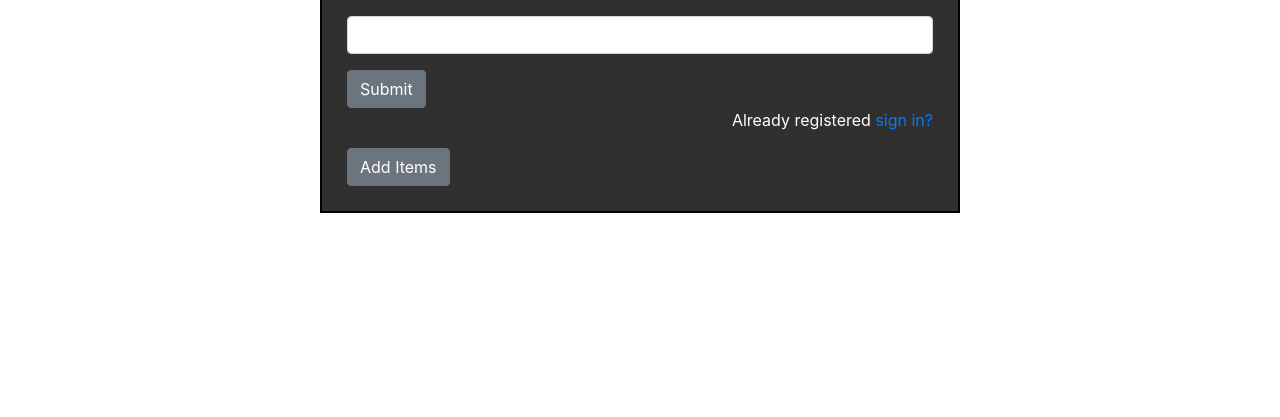
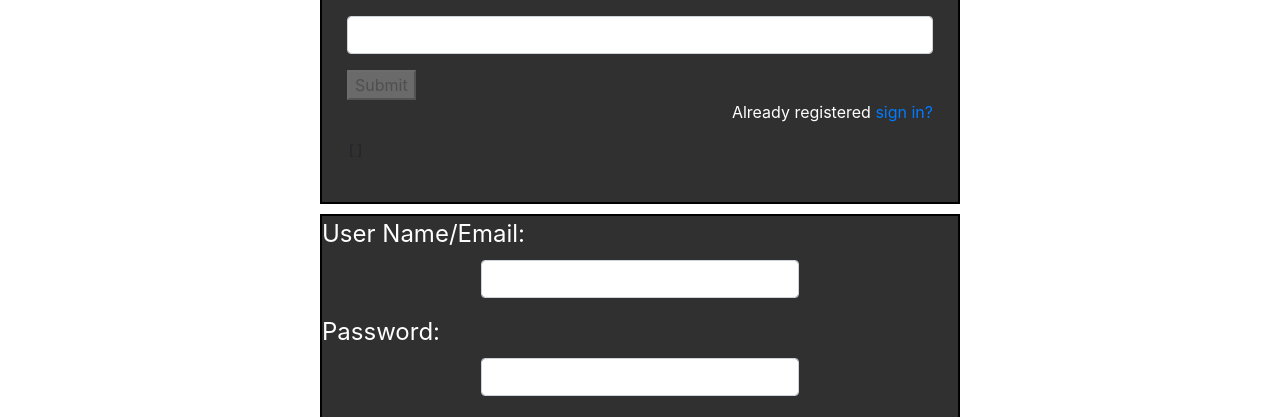
Before and after one commit to andrecolon/front-end, a React (Create React App) app in the folder client/a-marketplace/: page /SignUp in a window 1280 px wide. Shown: the part 535-952 px from the top of the page. Before the commit the page ends 800 px from the top, so only its background shows below. Built offline with nearby package versions, Linux system fonts and the light colour scheme.

Commit message:
added utilities - axiosWithAuth, PrivateRout, and dependencies

```diff
--- a/client/a-marketplace/src/App.js
+++ b/client/a-marketplace/src/App.js
@@ -1,6 +1,7 @@
 import React from 'react';
 import { Navbar, NavbarBrand, NavItem, NavLink, NavbarText, Nav, Button} from 'reactstrap'
-import { Route, Link } from 'react-router-dom'
+import { BrowserRouter as Router, Route, Link, Switch } from "react-router-dom";
+import PrivateRoute from './components/utils/PrivateRoute'
 import Login from './components/Login' ;
 import SignUp from './components/SignUp';
 import AddItems from './components/AddItems';
@@ -8,7 +9,8 @@ import ListPage from './components/ListPage';
 
 const App = () => {
   return (
-    <>
+    <Router>
+      <div className="App">
         <Navbar>
             <NavbarBrand><Link to='/'>AFRICAN MARKET PLACE</Link></NavbarBrand>
             <Nav>
@@ -20,24 +22,18 @@ const App = () => {
     <Route exact path = '/'>
     </Route>
 
-     <Route exact path = '/'>
-      <Login />
-     </Route>
-
       <Route exact path ='/SignUp'>
         <SignUp/>
       </Route>
 
-      <Route path = '/AddItems'>
-       <AddItems/>
-       </Route>
-
       {/* the ListPage component will have a Header component within ListPage.js */}
-      <Route exact path = '/ListPage'>
-      <ListPage />
-      </Route>
-
-    </>
+      <Switch>
+        <PrivateRoute exact path="/listpage" component={ListPage} />
+        <Route exact path="/" render={(props) => <Login {...props} />} />
+        <Route component={Login} />
+      </Switch>
+    </div>
+    </Router >
   );
 }
 
--- a/client/a-marketplace/src/components/Login.js
+++ b/client/a-marketplace/src/components/Login.js
@@ -1,42 +1,64 @@
-import React,  { useState }from 'react';
+import React, { useState}from 'react';
 import {Link, Route} from 'react-router-dom';
 import {Button, Form, Card, CardImg, FormGroup, Input, Label } from 'reactstrap';
 import *as yup from 'yup';
-import axios from 'axios';
+import axiosWithAuth from '../components/utils/axiosWithAuth';
+import { useHistory, useParams} from 'react-router-dom'
+
+
 
 const Login = () => {
     const [loginData, setloginData] = useState ({
         name: "",
         password: ""
     })
+    //const { id } = useParams(); fro selecting specific list items
+    const { push } = useHistory();
+
     const schema = yup.object().shape({
         name: yup.string().required().min(2),
         password: yup.string().required().min(1)
     })
     const login = () => {
         schema.validate(loginData).then( () => {
-            axios.post('https://amp-node-api.herokuapp.com/api/auth/login', loginData).then((res) => {
-                console.log(res.data, "This is the posted data")
-            })
+            axiosWithAuth()
+                .post('/api/auth/login', loginData)
+                .then(res => {
+                    localStorage.setItem("token", res.data.payload);
+                    console.log(res)
+                    push("/ListPage")
+                })
+                .catch(err => console.log(err.message))
         })
     }
     const handleChange = (e) => {
-        setloginData({...loginData, [e.target.name]: e. target.value})
+        setloginData({...loginData, [e.target.name]: e.target.value})
     }
     return(
         <>
-            <Form  style={{width: '50%', margin:'0 auto', border:'2px solid black', marginTop: '10px', backgroundColor:'#303030', color:'white'}}>
+            <Form onSubmit={login} style={{width: '50%', margin:'0 auto', border:'2px solid black', marginTop: '10px', backgroundColor:'#303030', color:'white'}}>
                 <FormGroup>
                     <legend>User Name/Email:</legend>
-                    <Input type='username' name='name' style={{width:'50%', margin:'0 auto'}}></Input>
+                    <Input
+                    type='username'
+                    name='name'
+                    style={{ width: '50%', margin: '0 auto' }}
+                    onChange={handleChange}
+                    ></Input>
                 </FormGroup>
                 <FormGroup>
                     <legend>Password:</legend>
-                    <Input type='password' name='password' style={{width:'50%', margin:'0 auto'}}></Input>
+                    <Input
+                    type='password'
+                    name='password'
+                    style={{width:'50%', margin:'0 auto'}}
+                    onChange={handleChange}
+                    ></Input>
                 </FormGroup>
 
                 <Link to = '/SignUp'>
-            <Button style={{margin:'10px', backgroundColor:'#fff', color:'#303030'}}> SignUp </Button>
+            <Button
+            tyle={{margin:'10px', backgroundColor:'#fff', color:'#303030'}}> SignUp </Button>
             </Link>
             <Link to='/ListPage'><Button style={{margin:'10px', backgroundColor:'#e74c3d'}}> Login</Button></Link>
             </Form>
--- a/client/a-marketplace/src/components/SignUp.js
+++ b/client/a-marketplace/src/components/SignUp.js
@@ -1,42 +1,87 @@
 
-import React, { useState } from 'react'
+import React, { useState, useEffect } from 'react'
 import { Jumbotron, Card, CardImg, Form, FormGroup, Input, Label, Button, Dropdown, DropdownMenu } from 'reactstrap'
 import { Route, Link } from 'react-router-dom'
-import axios from 'axios'
+import axiosWithAuth from './utils/axiosWithAuth'
 import * as yup from 'yup'
-import AddItems from './AddItems'
 
 const SignUp = () => {
-    // const [dropdownOpen, setdropdownOpen] = useState (false)
-    const [formData, setFormData] = useState ({
+    const [post, setPost] = useState([]);
+
+    // managing state for our form inputs
+    const [formState, setFormState] = useState({
         name: "",
         email: "",
-        value:"",
         password: ""
-    })
 
-    const schema = yup.object().shape({
-        name: yup.string().required().min(2),
-        email: yup.string().required().min(1),
-        value: yup.string().required(),
-        password: yup.string().required(),
+    });
 
+    const [isButtonDisabled, setIsButtonDisabled] = useState(true);
 
-    })
+    const [errors, setErrors] = useState({
+        name: "",
+        email: "",
+        password: ""
 
-    const submit = () => {
-        schema.validate(formData).then( () => {
-            axios.post('https://amp-node-api.herokuapp.com/api/auth/register', formData).then((res) => {
-                console.log(res.data, 'This data')
+    });
+
+    const formSchema = yup.object().shape({
+        name: yup
+            .string()
+            .min(5)
+            .required(`Name is a required field `),
+        email: yup
+            .string()
+            .required("Please enter a valid email address")
+            .email("Please enter a valid email address"),
+        password: yup.string()
+    });
+
+    const validateChange = e => {
+        yup
+            .reach(formSchema, e.target.name)
+            .validate(e.target.value)
+            .then(valid => {
+                setErrors({ ...errors, [e.target.name]: "" });
             })
-        })
-    }
+            .catch(err => setErrors({ ...errors, [e.target.name]: err.errors[0] }));
+    };
 
-    const handleChange = (e) => {
-        setFormData({...formData, [e.target.name]: e.target.value})
-    }
+    useEffect(() => {
+        formSchema.isValid(formState).then(valid => {
+            console.log("valid?", valid);
+            setIsButtonDisabled(!valid);
+        });
+    }, [formState]);
 
-    // const toggle = () => setdropdownOpen ((prevState ) => !prevState)
+    // onSubmit function
+    const formSubmit = e => {
+        e.preventDefault();
+        axiosWithAuth()
+            .post("/api/auth/register", formState)
+            .then(response => {
+                setPost(response.data);
+                setFormState({
+                    name: "",
+                    email: "",
+                    password: "",
+                });
+            })
+            .catch(err => console.log(err.response));
+    };
+
+    // onChange function
+    const handleChange = e => {
+        console.log("input changed!", e.target.value);
+        e.persist();
+        const newFormData = {
+            ...formState,
+            [e.target.name]:
+                e.target.type === "checkbox" ? e.target.checked : e.target.value
+        };
+        validateChange(e);
+        setFormState(newFormData);
+    };
 
     return (
         <>
@@ -46,36 +91,54 @@ const SignUp = () => {
             </h2>
             <CardImg/>
         </Card>
-        <Form  onSubmit = {(e) => {
-            e.preventDefault()
-            submit()
-        }}
+        <Form onSubmit={formSubmit}
         style = {{width: '50%', margin:'0 auto', border:'2px solid black', marginTop: '10px', backgroundColor:'#303030', color:'white', padding: '25px'}}>
             <FormGroup>
                 <legend>Full Name</legend>
-                <Input type = 'name' name= 'name' value = {formData.name} onChange = {handleChange}/>
+                <Input
+                type = 'name'
+                name= 'name'
+                        value={formState.name}
+                onChange = {handleChange}
+                />
             </FormGroup>
             <FormGroup>
                 <legend>Email</legend>
-                <Input type = 'email' name ='email' value = {formData.email} onChange= {handleChange}/>
+                <Input
+                type = 'email'
+                name ='email'
+                        value={formState.email}
+                onChange= {handleChange}
+                />
             </FormGroup>
             <FormGroup>
                 <legend>Password</legend>
-                <Input type = 'password' name = 'password' value = {formData.password} onChange = {handleChange}/>
+                <Input
+                type = 'password'
+                name = 'password'
+                        value={formState.password}
+                onChange = {handleChange}
+                />
             </FormGroup>
             <FormGroup>
                 <legend>Confirm Password</legend>
-                <Input type = 'password' name = 'password' value = {formData.password} onChange = {handleChange}/>
+                <Input
+                type = 'password'
+                name = 'password'
+                        value={formState.password}
+                onChange = {handleChange}
+                />
             </FormGroup>
 
-            <Button>Submit</Button>
+                <button type="submit" disabled={isButtonDisabled}>
+                     Submit
+                     </button>
 
             <p className="forgot-password text-right">
                     Already registered <Link to = '/' >sign in?</Link>
              </p>
-            <Link to = '/AddItems'>
-             <Button>Add Items</Button>
-             </Link>
+
+                <pre>{JSON.stringify(post, null, 2)}</pre>
 
         </Form>
         </>
--- /dev/null
+++ b/client/a-marketplace/src/components/utils/AxiosWithAuth.js
@@ -0,0 +1,14 @@
+import axios from "axios";
+
+const axiosWithAuth = () => {
+    const token = localStorage.getItem("token");
+    return axios.create({
+
+        baseURL: "https://amp-node-api.herokuapp.com/",
+        headers: {
+            Authorization: token
+        }
+    });
+};
+
+export default axiosWithAuth;
--- /dev/null
+++ b/client/a-marketplace/src/components/utils/PrivateRoute.js
@@ -0,0 +1,25 @@
+import React from 'react';
+import { Route, Redirect } from 'react-router-dom'
+
+
+const PrivateRoute = ({ component: Component, ...rest }) => {
+
+    return (
+        <Route
+            {...rest}
+            render={props => {
+                if (localStorage.getItem('token')) {
+                    return <Component {...props} />
+                } else {
+                    return (alert("Forbidden", setTimeout(5000)), <Redirect to="/login" />)
+                }
+            }}
+        />
+
+
+
+    )
+};
+
+
+export default PrivateRoute
```
Also changed, not shown: client/a-marketplace/src/components/ListPage.js (+28 -16 lines).
